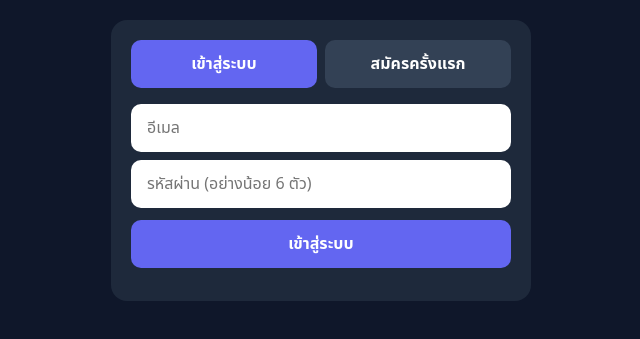
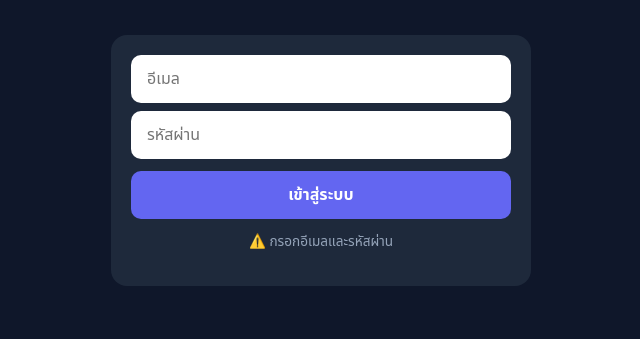
Before and after one commit to sirawatjan-svg/quizjoy, a plain HTML site: page teacher/login.html in a window 1280 px wide. Both pictures are taken after a click on the button "เข้าสู่ระบบ". Shown: the part 293-632 px from the top of the page, without its empty margins (319-959 px from the left). Drawn offline with Linux system fonts and the light colour scheme; no server answers.

Commit message:
Remove self-registration from teacher login before going public
The 'สมัครครั้งแรก' toggle let anyone visiting the site register as a
teacher and get questionBank/session write access. Now that the real
teacher account exists, login.html only supports sign-in -- no more
open registration path. Verified sign-in still works after the change.

Co-Authored-By: Claude Sonnet 5 <noreply@anthropic.com>

```diff
--- a/teacher/login.html
+++ b/teacher/login.html
@@ -5,62 +5,26 @@
   <meta name="viewport" content="width=device-width, initial-scale=1" />
   <title>เข้าสู่ระบบครู — Interactive Video Quizjoy</title>
   <link rel="stylesheet" href="../assets/css/style.css" />
-  <style>
-    .mode-toggle { display:flex; gap:8px; margin-bottom:16px; }
-    .mode-toggle button { flex:1; background:#334155; }
-    .mode-toggle button.active { background: var(--accent); }
-  </style>
 </head>
 <body>
   <div class="screen">
     <h1>👩‍🏫 เข้าสู่ระบบครู</h1>
 
     <div class="panel">
-      <div class="mode-toggle">
-        <button id="mode-login" class="active" type="button">เข้าสู่ระบบ</button>
-        <button id="mode-register" type="button">สมัครครั้งแรก</button>
-      </div>
-
       <input id="email" type="email" placeholder="อีเมล" style="width:100%; margin-bottom:8px;" autocomplete="username" />
-      <input id="password" type="password" placeholder="รหัสผ่าน (อย่างน้อย 6 ตัว)" style="width:100%; margin-bottom:12px;" autocomplete="current-password" />
+      <input id="password" type="password" placeholder="รหัสผ่าน" style="width:100%; margin-bottom:12px;" autocomplete="current-password" />
       <button id="submit-btn" style="width:100%;">เข้าสู่ระบบ</button>
       <p id="status" style="color:var(--muted); font-size:0.85rem;"></p>
     </div>
-
-    <p id="register-hint" style="color:var(--muted); font-size:0.8rem; display:none;">
-      ใช้โหมด "สมัครครั้งแรก" แค่ครั้งเดียวตอนตั้งค่าระบบ — หลังจากนั้นสลับกลับมาโหมด "เข้าสู่ระบบ" ตามปกติ
-    </p>
   </div>
 
   <script type="module">
-    import {
-      auth,
-      onAuthStateChanged,
-      signInWithEmailAndPassword,
-      createUserWithEmailAndPassword,
-    } from "../assets/js/firebase-init.js";
+    import { auth, onAuthStateChanged, signInWithEmailAndPassword } from "../assets/js/firebase-init.js";
 
-    const modeLoginBtn = document.getElementById("mode-login");
-    const modeRegisterBtn = document.getElementById("mode-register");
     const emailEl = document.getElementById("email");
     const passwordEl = document.getElementById("password");
     const submitBtn = document.getElementById("submit-btn");
     const statusEl = document.getElementById("status");
-    const registerHint = document.getElementById("register-hint");
-
-    let mode = "login";
-
-    function setMode(next) {
-      mode = next;
-      modeLoginBtn.classList.toggle("active", mode === "login");
-      modeRegisterBtn.classList.toggle("active", mode === "register");
-      submitBtn.textContent = mode === "login" ? "เข้าสู่ระบบ" : "สมัครบัญชีครู";
-      registerHint.style.display = mode === "register" ? "block" : "none";
-      statusEl.textContent = "";
-    }
-
-    modeLoginBtn.addEventListener("click", () => setMode("login"));
-    modeRegisterBtn.addEventListener("click", () => setMode("register"));
 
     // ถ้า login ค้างอยู่แล้ว (เช่นเปิดหน้านี้ผิด) ส่งกลับไปหน้าครูเลย
     onAuthStateChanged(auth, (user) => {
@@ -71,29 +35,24 @@
       const email = emailEl.value.trim();
       const password = passwordEl.value;
 
-      if (!email || password.length < 6) {
-        statusEl.textContent = "⚠️ กรอกอีเมลและรหัสผ่าน (อย่างน้อย 6 ตัวอักษร)";
+      if (!email || !password) {
+        statusEl.textContent = "⚠️ กรอกอีเมลและรหัสผ่าน";
         return;
       }
 
       submitBtn.disabled = true;
-      statusEl.textContent = mode === "login" ? "กำลังเข้าสู่ระบบ..." : "กำลังสมัครบัญชี...";
+      statusEl.textContent = "กำลังเข้าสู่ระบบ...";
 
       try {
-        if (mode === "login") {
-          await signInWithEmailAndPassword(auth, email, password);
-        } else {
-          await createUserWithEmailAndPassword(auth, email, password);
-        }
+        await signInWithEmailAndPassword(auth, email, password);
         location.href = "index.html";
       } catch (err) {
         const messages = {
           "auth/invalid-credential": "อีเมลหรือรหัสผ่านไม่ถูกต้อง",
-          "auth/user-not-found": "ไม่พบบัญชีนี้ — ถ้ายังไม่เคยสมัคร ใช้โหมด 'สมัครครั้งแรก'",
+          "auth/user-not-found": "ไม่พบบัญชีนี้",
           "auth/wrong-password": "รหัสผ่านไม่ถูกต้อง",
-          "auth/email-already-in-use": "อีเมลนี้สมัครไว้แล้ว — สลับไปโหมด 'เข้าสู่ระบบ' แทน",
-          "auth/weak-password": "รหัสผ่านสั้นเกินไป (อย่างน้อย 6 ตัวอักษร)",
           "auth/invalid-email": "รูปแบบอีเมลไม่ถูกต้อง",
+          "auth/too-many-requests": "ลองผิดหลายครั้งเกินไป กรุณารอสักครู่แล้วลองใหม่",
         };
         statusEl.textContent = `❌ ${messages[err.code] || err.message}`;
       } finally {
```
